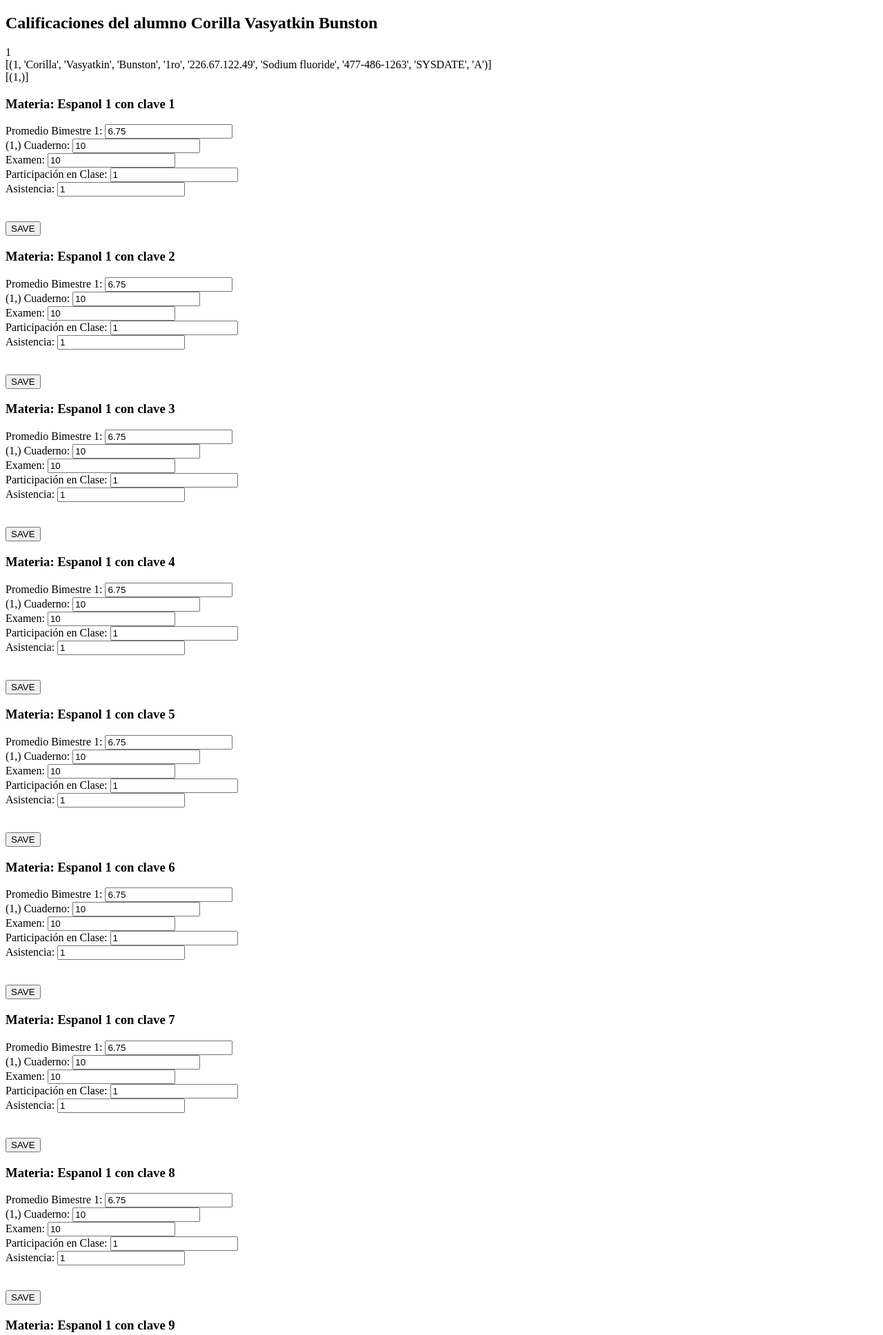
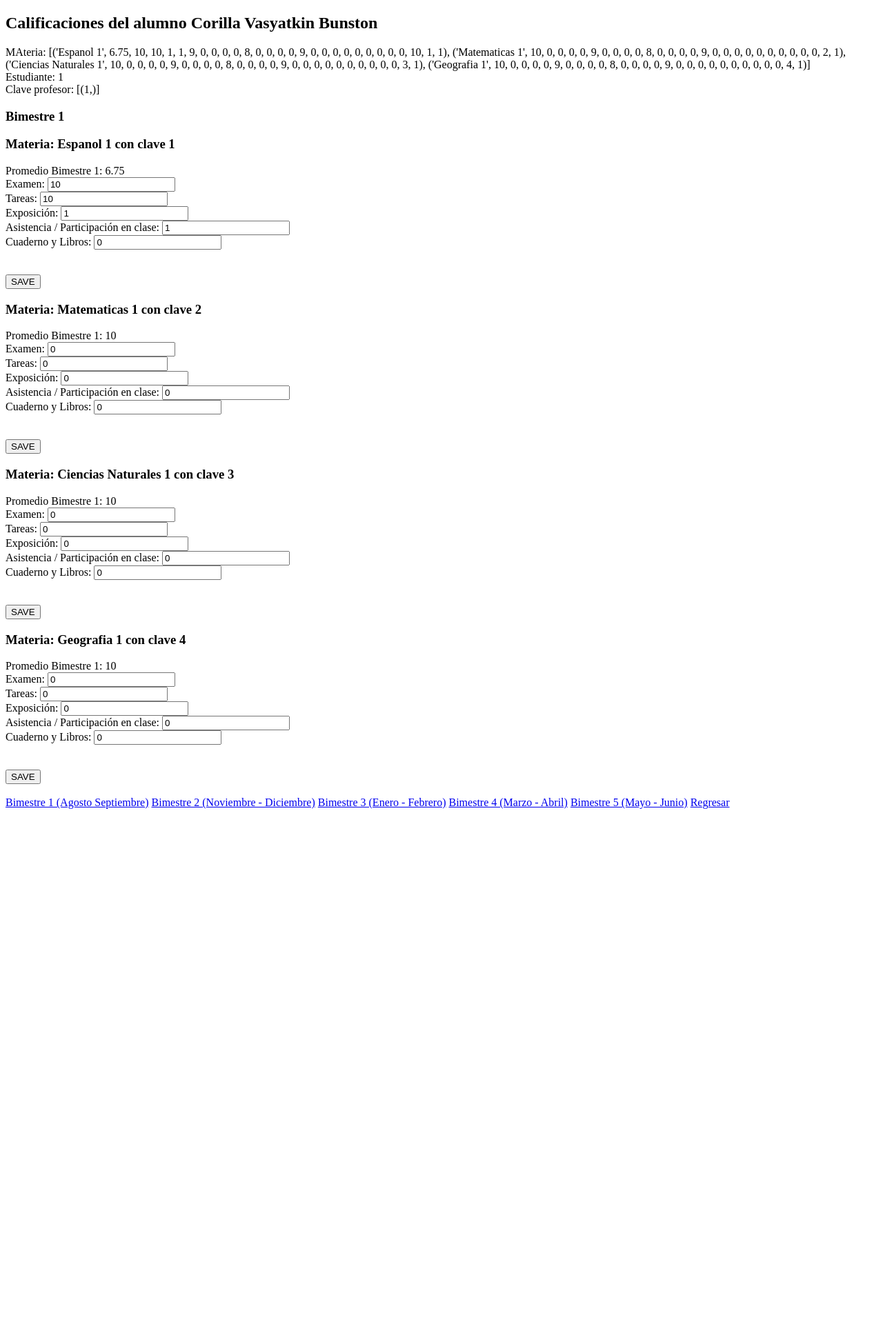
Before and after one commit to galigaribaldi/Proyecto_Coneyotl, a Flask app: page /editar/cambiar/calificaciones/1/1ro in a window 1280 px wide. Shown: the top 1936 px of the page at 69% size. After the commit the page ends 1173 px from the top, so only its background shows below. Run offline with Flask 2, Linux system fonts and the light colour scheme; data comes from the database, SQL or seed files in the repository; both versions use the stored data as it was after the commit.

Commit message:
Version 0.5

```diff
--- /dev/null
+++ b/DB/tes3.py
@@ -0,0 +1,2 @@
+import tes2 as coneccion
+coneccion.insertarcalificacion_Bimestre1(10,10,1,1,6.75,1,1,1)
--- a/app.py
+++ b/app.py
@@ -2,6 +2,7 @@ from flask import Flask
 from flask import render_template, request, flash
 from flask import redirect, url_for
 import models as coneccion
+import models2 as inscripciones
 #import sqlite3
 
 app = Flask(__name__)
@@ -47,7 +48,9 @@ def actualizar_au(e_ID,grado):
 @app.route('/editar/actualizar/calificaciones/<e_ID>/<grado>')
 def actualizar_calificacion(e_ID,grado):
     p_id = coneccion.consulta_prof_grado2(grado)
+    print(p_id)
     m_inscrita = coneccion.consulta_inscrita2(int(e_ID), p_id,grado)
+    print(m_inscrita)
     est = coneccion.consulta_estudiantes_id(e_ID,grado)
     return render_template('verCalifAlu.html', estudiante=est, materia=m_inscrita )
 ####################################################################################################################
@@ -240,6 +243,11 @@ def materia():
     else:
         return render_template('index.html')
 
+@app.route('/inscripcionalumno/<id_alumno>/<grupo>')
+def inscripcionalumno(id_alumno, grupo):
+    coneccion.inscripcion_estudiante_ID(grupo, id_alumno)
+    return redirect(url_for('administrador'))
+
 ###########################Cambiar calificaciones######Rutas#########################
 @app.route('/editar/cambiar/calificaciones/<e_ID>/<grado>')
 def cambiar_calificacion1(e_ID,grado):
@@ -284,7 +292,86 @@ def cambiar_calificacion5(e_ID,grado):
 #########################################################################################
 
 #################################Cambiar Calificaciones Coneccion a base#########################
+@app.route('/guardar1/calificacion/Bimestre_1/<id_materia>/<id_estudiante>/<id_profesor>', methods = ['POST'])
+def cambiar_calificacion_Bimestre1(id_materia, id_estudiante, id_profesor):
+    if request.method == 'POST':
+        campo1_B1 = int(request.form['campo1_B1']) ##Examenes
+        campo2_B1 = int(request.form['campo2_B1']) ## Tareas
+        campo3_B1 = int(request.form['campo3_B1']) ##Exposisicon
+        campo4_B1 = int(request.form['campo4_B1']) ## Asistencia
+        campo5_B1 = int(request.form['campo5_B1']) ##Cuaderno
+        promedio = (int(campo1_B1)*.50) + (int(campo2_B1)*.15) + (int(campo3_B1)*.15) + (int(campo4_B1)*.10) + (int(campo5_B1)*.10)
+        #try:
+        coneccion.insertarcalificacion_Bimestre1(campo1_B1, campo2_B1, campo3_B1, campo4_B1, promedio, id_estudiante, id_materia, id_profesor)
+        print(campo1_B1, campo2_B1, campo3_B1, campo4_B1, promedio, id_materia, id_estudiante, id_profesor)
+        print(type(campo1_B1), type(campo2_B1), type(campo3_B1), type(campo4_B1), type(promedio))
+        #flash('La materia se registro sattisfacotriamente')
+        #return redirect(url_for('administrador'))
+        #except:
+        #return "Error"
+        return "Hecho!"
+    else:
+        return render_template('index.html')
 
+
+@app.route('/guardar/calificacion/Bimestre_2/<id_materia>/<id_estudiante>/<id_profesor>', methods = ['POST'])
+def cambiar_calificacion_Bimestre2(id_materia, id_estudiante, id_profesor):
+    if request.method == 'POST':
+        campo1_B2 = request.form['campo1_B2'] ##Examenes
+        campo2_B2 = request.form['campo2_B2'] ## Tareas
+        campo3_B2 = request.form['campo3_B2'] ##Exposisicon
+        campo4_B2 = request.form['campo4_B2'] ## Asistencia
+        campo5_B2 = request.form['campo5_B2'] ##Cuaderno
+        promedio = (int(campo1_B2)*.50) + (int(campo2_B2)*.15) + (int(campo3_B2)*.15) + (int(campo4_B2)*.10) + (int(campo5_B2)*.10)
+        try:
+            coneccion.insertarcalificacion_Bimestre1(campo1_B2, campo2_B2, campo3_B2, campo4_B2, promedio, id_estudiante, id_materia, id_profesor)
+            flash('La materia se registro sattisfacotriamente')
+            return "Done!"
+        except:
+            return "Error"
+
+@app.route('/guardar/calificacion/Bimestre_3/<id_materia>/<id_estudiante>/<id_profesor>', methods = ['POST'])
+def cambiar_calificacion_Bimestre3(id_materia, id_estudiante, id_profesor):
+    if request.method == 'POST':
+        campo1_B3 = request.form['campo1_B3'] ##Examenes
+        campo2_B3 = request.form['campo2_B3'] ## Tareas
+        campo3_B3 = request.form['campo3_B3'] ##Exposisicon
+        campo4_B3 = request.form['campo4_B3'] ## Asistencia
+        campo5_B3 = request.form['campo5_B3'] ##Cuaderno
+        promedio = (int(campo1_B3)*.50) + (int(campo2_B3)*.15) + (int(campo3_B3)*.15) + (int(campo4_B3)*.10) + (int(campo5_B3)*.10)
+        try:
+            inscripciones.insertarcalificacion_Bimestre1(campo1_B3, campo2_B3, campo3_B3, campo4_B3, promedio, id_estudiante, id_materia, id_profesor)
+            flash('La materia se registro sattisfacotriamente')
+            return "Done!"
+        except:
+            return "Error"
+
+@app.route('/guardar/calificacion/Bimestre_4/<id_materia>/<id_estudiante>/<id_profesor>', methods = ['POST'])
+def cambiar_calificacion_Bimestre4(id_materia, id_estudiante, id_profesor):
+    if request.method == 'POST':
+        campo1_B4 = request.form['campo1_B4'] ##Examenes
+        campo2_B4 = request.form['campo2_B4'] ## Tareas
+        campo3_B4 = request.form['campo3_B4'] ##Exposisicon
+        campo4_B4 = request.form['campo4_B4'] ## Asistencia
+        campo5_B4 = request.form['campo5_B4'] ##Cuaderno
+        promedio = (int(campo1_B4)*.50) + (int(campo2_B4)*.15) + (int(campo3_B4)*.15) + (int(campo4_B4)*.10) + (int(campo5_B4)*.10)
+        try:
+            inscripciones.insertarcalificacion_Bimestre1(campo1_B4, campo2_B4, campo3_B4, campo4_B4, promedio, id_estudiante, id_materia, id_profesor)
+            flash('La materia se registro sattisfacotriamente')
+            return "Done!"
+        except:
+            return "Error"
+
+@app.route('/guardar/calificacion/Bimestre_5/<id_materia>/<id_estudiante>/<id_profesor>', methods = ['POST'])
+def cambiar_calificacion_Bimestre5(id_materia, id_estudiante, id_profesor):
+    if request.method == 'POST':
+        campo1_B1 = request.form['campo1_B5'] ##Examenes
+        campo2_B1 = request.form['campo2_B5'] ## Tareas
+        campo3_B1 = request.form['campo3_B5'] ##Exposisicon
+        campo4_B1 = request.form['campo4_B5'] ## Asistencia
+        campo5_B1 = request.form['campo5_B5'] ##Cuaderno
+        promedio = (int(campo1_B1)*.50) + (int(campo2_B1)*.15) + (int(campo3_B1)*.15) + (int(campo4_B1)*.10) + (int(campo5_B1)*.10)
+    return str(promedio)
 #################################################################################################
 
 if __name__ == '__main__':
--- a/templates/cambiarCalif.html
+++ b/templates/cambiarCalif.html
@@ -10,57 +10,87 @@
 
 <body>
     <h2>Calificaciones del alumno {{ estudiante.0.1 }} {{estudiante.0.2}} {{estudiante.0.3}}</h2>
-    {{ lista.0.0 }} <br>
-    {{ estudiante }} <br>
-    {{ clave_prof_g }}
-        <!--Datos de la inscripcion de la materia-->
-        {% for i in materia %}
-        {% for j in lista %}
-        {% if num == '1' %}
-    <form action="/guardar/calificacion/{{ lista.0.j }}" , method="POST">
-        <h3>Materia: {{ i.0 }} con clave {{ j.0 }}</h3>
-        Promedio Bimestre 1: <input type="text" name="calificacion_B1" value="{{ i.1 }}"> <br> {{ lista.0 }}
-        Cuaderno: <input type="text" name="campo1_B1" value="{{ i.2 }}"> <br>
-        Examen: <input type="text" name="campo2_B1" value="{{ i.3 }}"><br>
-        Participación en Clase: <input type="text" name="campo3_B1" value="{{ i.4 }}"> <br>
-        Asistencia: <input type="text" name="campo4_B1" value="{{ i.5 }}"><br> <br> <br>
-        {% endif %}
+    MAteria: {{ materia }} <br>
+    Estudiante: {{ estudiante.0.0 }} <br>
+    Clave profesor: {{ clave_prof_g }}
+    <!--Datos de la inscripcion de la materia-->
+    {% if num == '1' %}
+    <h3> Bimestre 1 </h3>
+    {% for i in materia %}
+    <!--id_materia, id_estudiante, id_profesor-->
+    <form action="/guardar1/calificacion/Bimestre_1/{{ i.27 }}/{{ estudiante.0.0 }}/{{ i.28 }}" , method="POST">
+        <h3>Materia: {{ i.0 }} con clave {{ i.27 }}</h3>
+        Promedio Bimestre 1: {{ i.1 }} <br>
+        Examen: <input type="text" name="campo1_B1" value="{{ i.2 }}"> <br>
+        Tareas: <input type="text" name="campo2_B1" value="{{ i.3 }}"><br>
+        Exposición: <input type="text" name="campo3_B1" value="{{ i.4 }}"> <br>
+        Asistencia / Participación en clase: <input type="text" name="campo4_B1" value="{{ i.5 }}"><br>
+        Cuaderno y Libros: <input type="text" name="campo5_B1" value="0"><br> <br> <br>
         <button type="submit"> SAVE </button>
     </form>
+    {% endfor %}
+    {% endif %}
         {% if num == '2' %}
+        <h3> Bimestre 2 </h3>
+        {% for i in materia %}
+    <form action="/guardar/calificacion/Bimestre_2/{{ i.27 }}/{{ estudiante.0.0 }}/{{ i.28 }}" , method="POST">
         <h3>Materia: {{ i.0 }}</h3>
-        Promedio Bimestre 2: <input type="text" name="calificacion_B2" value="{{ i.6 }}"> <br>
+        Promedio Bimestre 2: {{ i.6 }} <br>
         Campo 1: <input type="text" name="campo1_B2" value="{{ i.7 }}"> <br>
         Campo 2: <input type="text" name="campo2_B2" value="{{ i.8 }}"><br>
         Campo 3: <input type="text" name="campo3_B2" value="{{ i.9 }}"> <br>
-        Campo 4: <input type="text" name="campo4_B2" value="{{ i.10 }}"><br> <br> <br>
+        Campo 4: <input type="text" name="campo4_B2" value="{{ i.10 }}"><br>
+        Cuaderno y Libros: <input type="text" name="campo5_B2" value="0"><br> <br> <br>
+        <button type="submit"> SAVE </button>
+    </form>
+    {% endfor %}
         {% endif %}
         {% if num == '3' %}
+        <h3> Bimestre 3 </h3>
+        {% for i in materia %}
+    <form action="/guardar/calificacion/Bimestre_3/{{ i.27 }}/{{ estudiante.0.0 }}/{{ i.28 }}" , method="POST">
         <h3>Materia: {{ i.0 }}</h3>
-        Promedio Bimestre 3: <input type="text" name="calificacion_B3" value="{{ i.11 }}"><br>
+        Promedio Bimestre 3: {{ i.11 }} <br>
         Campo 1: <input type="text" name="campo1_B3" value="{{ i.12 }}"><br>
         Campo 2: <input type="text" name="campo2_B3" value="{{ i.13 }}"><br>
         Campo 3: <input type="text" name="campo3_B3" value="{{ i.14 }}"><br>
-        Campo 4: <input type="text" name="campo4_B3" value="{{ i.15 }}"><br> <br> <br>
+        Campo 4: <input type="text" name="campo4_B3" value="{{ i.15 }}"><br>
+        Cuaderno y Libros: <input type="text" name="campo5_B3" value="0"><br> <br> <br>
+        <button type="submit"> SAVE </button>
+    </form>
+    {% endfor %}
         {% endif %}
         {% if num == '4' %}
+        <h3> Bimestre 4 </h3>
+        {% for i in materia %}
+    <form action="/guardar/calificacion/Bimestre_4/{{ i.27 }}/{{ estudiante.0.0 }}/{{ i.28 }}" , method="POST">
         <h3>Materia: {{ i.0 }}</h3>
-        Promedio Bimestre 4: <input type="text" name="calificacion_B4" value="{{ i.16 }}"><br>
+        Promedio Bimestre 4: {{ i.16 }} <br>
         Campo 1: <input type="text" name="campo1_B4" value="{{ i.17 }}"><br>
         Campo 2: <input type="text" name="campo2_B4" value="{{ i.18 }}"><br>
         Campo 3: <input type="text" name="campo3_B4" value="{{ i.19 }}"><br>
-        Campo 4: <input type="text" name="campo4_B4" value="{{ i.20 }}"><br> <br> <br>
+        Campo 4: <input type="text" name="campo4_B4" value="{{ i.20 }}"><br>
+        Cuaderno y Libros: <input type="text" name="campo5_B4" value="0"><br> <br> <br>
+        <button type="submit"> SAVE </button>
+    </form>
+    {% endfor %}
         {% endif %}
         {% if num == '5' %}
+        <h3> Bimestre 5 </h3>
+        {% for i in materia %}
+    <form action="/guardar/calificacion/Bimestre_5/{{ i.27 }}/{{ estudiante.0.0 }}/{{ i.28 }}" , method="POST"></form>
         <h3>Materia: {{ i.0 }}</h3>
-        Promedio Bimestre 5: <input type="text" name="calificacion_B5" value="{{ i.21 }}"><br>
+        Promedio Bimestre 5: {{ i.21 }} <br>
         Campo 1: <input type="text" name="campo1_B5" value="{{ i.22 }}"><br>
         Campo 2: <input type="text" name="campo2_B5" value="{{ i.23 }}"><br>
         Campo 3: <input type="text" name="campo3_B5" value="{{ i.24 }}"><br>
-        Campo 4: <input type="text" name="campo4_B5" value="{{ i.25 }}"><br> <br> <br>
+        Campo 4: <input type="text" name="campo4_B5" value="{{ i.25 }}"><br>
+        Cuaderno y Libros: <input type="text" name="campo5_B5" value="0"><br> <br> <br>
+        <button type="submit"> SAVE </button>
+    </form>
+    {% endfor %}
         {% endif %}
-        {% endfor %}
-        {% endfor %}
+        <br>
     <a href="/editar/cambiar/calificaciones/{{ estudiante.0.0 }}/{{ estudiante.0.4 }}">Bimestre 1 (Agosto Septiembre)</a>
     <a href="/editar/cambiar/calificaciones/{{ estudiante.0.0 }}/{{ estudiante.0.4 }}/2">Bimestre 2 (Noviembre - Diciembre)</a>
     <a href="/editar/cambiar/calificaciones/{{ estudiante.0.0 }}/{{ estudiante.0.4 }}/3">Bimestre 3 (Enero - Febrero)</a>
```
Also changed, not shown: DB/tablas.sql (+8 -9 lines), DB/tes2.py (added, +7 -0 lines), models.py (+35 -3 lines), models2.py (added, +30 -0 lines), templates/verCalifAlu.html (+8 -1 lines), DB/baseConeyotl.db.
